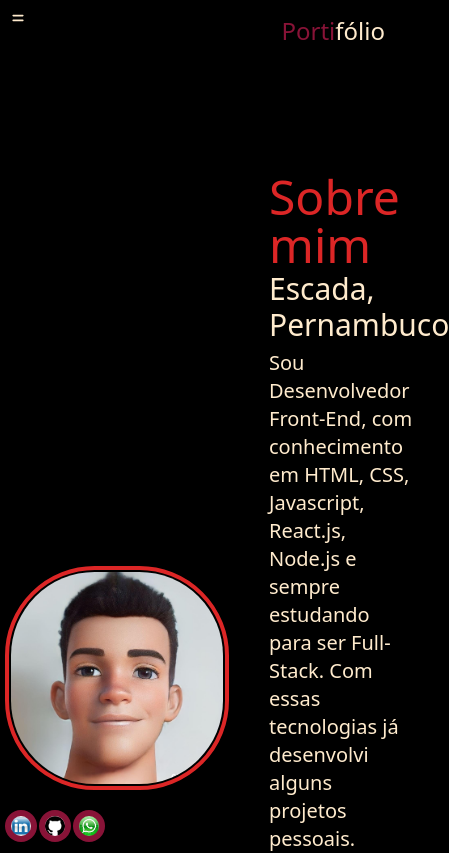
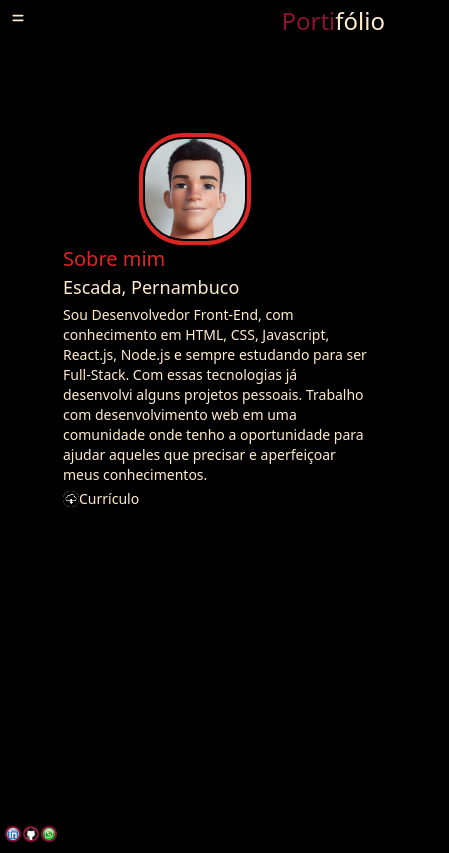
Before and after one commit to dev-fagundes01/portifolio, a React (Vite) app: page /sobre in a window 390 px wide. Shown: the top 853 px of the page, 449 px wide, since content can reach past the window. Built offline with nearby package versions, Linux system fonts and the light colour scheme.

Commit message:
layout mobile finalizado

```diff
--- a/src/components/Footer/index.jsx
+++ b/src/components/Footer/index.jsx
@@ -8,28 +8,40 @@ const Footer = () => {
   return (
     <div className="flex flex-row gap-2 justify-start fixed bottom-2">
       <a
-        className="bg-rose-900 flex items-center justify-center rounded-full hover:scale-125 hover:duration-1000 h-8 w-8"
+        className="bg-rose-900 flex items-center justify-center rounded-full hover:scale-125 hover:duration-1000 h-4 w-4 md:h-8 md:w-8"
         href="https://www.linkedin.com/in/diego-fagundes-da-silva-694ab71b3/"
         target="_blank"
         rel="noreferrer"
       >
-        <img className="rounded-full h-5" src={Linkedin} alt="img-linkedin" />
+        <img
+          className="rounded-full h-3 md:h-5"
+          src={Linkedin}
+          alt="img-linkedin"
+        />
       </a>
       <a
-        className="bg-rose-900 flex items-center justify-center rounded-full hover:scale-125 hover:duration-1000 h-8 w-8"
+        className="bg-rose-900 flex items-center justify-center rounded-full hover:scale-125 hover:duration-1000 h-4 w-4 md:h-8 md:w-8"
         href="https://github.com/DiegoSilva1919"
         target="_blank"
         rel="noreferrer"
       >
-        <img className="rounded-full h-5" src={GitHub} alt="img-github" />
+        <img
+          className="rounded-full h-3 md:h-5"
+          src={GitHub}
+          alt="img-github"
+        />
       </a>
       <a
-        className="bg-rose-900 flex items-center justify-center rounded-full hover:scale-125 hover:duration-1000 h-8 w-8"
+        className="bg-rose-900 flex items-center justify-center rounded-full hover:scale-125 hover:duration-1000 h-4 w-4 md:h-8 md:w-8"
         href="https://wa.me/qr/EBYVIZJRG3FPF1"
         target="_blank"
         rel="noreferrer"
       >
-        <img className="rounded-full h-5" src={Whatsapp} alt="img-whatsapp" />
+        <img
+          className="rounded-full h-3 md:h-5"
+          src={Whatsapp}
+          alt="img-whatsapp"
+        />
       </a>
     </div>
   )
--- a/src/components/Header/Header.jsx
+++ b/src/components/Header/Header.jsx
@@ -54,7 +54,7 @@ function Header() {
           </li>
         </ul>
       </Nav>
-      <h1 className="text-2xl mt-2.5">
+      <h1 className="text-2xl md:mt-2.5">
         <span className="text-rose-900">Porti</span>fólio
       </h1>
     </header>
--- a/src/pages/AboutMe.jsx
+++ b/src/pages/AboutMe.jsx
@@ -4,16 +4,16 @@ import Foto from './../../src/assets/foto.png'
 function AboutMe() {
   return (
     <section className="grid place-items-center items-center">
-      <div className="flex flex-row items-center">
+      <div className="flex flex-col md:flex-row items-center">
         <img
-          className="h-56 rounded-default border-4 p-2 border-red-600 border-solid "
+          className="h-28 md:h-56 rounded-default border-4 p-2 border-red-600 border-solid "
           src={Foto}
           alt="imf-foto"
         />
-        <div className="flex flex-col pt-10 ml-10 w-50 gap-2">
-          <h2 className="text-5xl text-red-600">Sobre mim</h2>
-          <h3 className="text-3xl">Escada, Pernambuco</h3>
-          <p className="my-1 text-xl w-4/5">
+        <div className="flex flex-col ml-10 w-4/5 md:pt-10 md:gap-2">
+          <h2 className="text-xl md:text-5xl text-red-600">Sobre mim</h2>
+          <h3 className="text-lg md:text-3xl">Escada, Pernambuco</h3>
+          <p className="my-1 text-sm md:text-xl md:w-4/5">
             Sou Desenvolvedor Front-End, com conhecimento em HTML, CSS,
             Javascript, React.js, Node.js e sempre estudando para ser
             Full-Stack. Com essas tecnologias já desenvolvi alguns projetos
@@ -22,12 +22,16 @@ function AboutMe() {
             meus conhecimentos.
           </p>
           <a
-            className="flex items-center hover:text-rose-900 duration-700 text-xl"
+            className="flex items-center hover:text-rose-900 duration-700 text-sm md:text-xl"
             href="https://1drv.ms/f/s!Alq6MThgER89hXQKuzfY350PiVOA?e=6aK1Tj"
             target="_blank"
             rel="noreferrer"
           >
-            <img className="rounded-full h-5" src={Dowload} alt="img-dowload" />
+            <img
+              className="rounded-full h-4 md:h-5"
+              src={Dowload}
+              alt="img-dowload"
+            />
             Currículo
           </a>
         </div>
--- a/src/pages/Home.jsx
+++ b/src/pages/Home.jsx
@@ -8,26 +8,26 @@ function Home() {
       className="grid place-items-center
     align-items-center min-h-full my-20"
     >
-      <div className="flex gap-8 flex-row my-0">
+      <div className="flex gap-8 flex-col md:flex-row my-0">
         <div
           className="flex
     align-items-center justify-center flex-col"
         >
-          <h3 className="text-4xl">Oi!, eu sou</h3>
+          <h3 className="text-base md:text-4xl">Oi!, eu sou</h3>
 
           <Link to="/sobre">
-            <h2 className="leading-normal text-6xl widest">
+            <h2 className="leading-normal text-2xl md:text-6xl widest">
               Diego <span className="text-rose-900">Fagundes</span>
             </h2>
           </Link>
 
-          <h2 className="leading-normal text-4xl w-auto">
+          <h2 className="leading-normal text-base md:text-4xl w-auto">
             Programador Front-End
           </h2>
         </div>
         <Link to="/projetos">
           <img
-            className="h-64 animate-shake hover:animate-shakeHover"
+            className="h-28 md:h-64 animate-shake hover:animate-shakeHover"
             src={Background}
             alt="img-background"
           />
--- a/src/pages/Projects.jsx
+++ b/src/pages/Projects.jsx
@@ -102,13 +102,13 @@ const Projects = () => {
                 alt={projects.alt}
               />
               <div className="absolute flex flex-col w-3/5 gap-3">
-                <h5 className="text-3xl">{projects.projectsName}</h5>
-                <p className="text-lg leading-none">{projects.description}</p>
-                <p className="text-lg leading-none">{projects.technologies}</p>
+                <h5 className="text-lg">{projects.projectsName}</h5>
+                <p className="text-sm leading-none">{projects.description}</p>
+                <p className="text-sm leading-none">{projects.technologies}</p>
                 <div className="flex items-center justify-center gap-1 flex-row">
                   <button className="flex items-center justify-center bg-blue-700 rounded-full p-1 w-20 h-auto hover:bg-red-500 active:bg-red-700">
                     <a
-                      className="text-sm"
+                      className="text-xs"
                       target="_blank"
                       href={projects.links1}
                       rel="noreferrer"
@@ -118,7 +118,7 @@ const Projects = () => {
                   </button>
                   <button className="flex items-center justify-center bg-blue-700 rounded-full p-1 w-20 h-auto hover:bg-red-500 active:bg-red-700">
                     <a
-                      className="text-sm"
+                      className="text-xs"
                       target="_blank"
                       href={projects.links2}
                       rel="noreferrer"
@@ -152,7 +152,7 @@ const Projects = () => {
                 alt={projects.alt}
               />
               <div className="absolute flex flex-col w-3/5 gap-3">
-                <h5 className="text-base md:text-2xl flex justify-center">
+                <h5 className="md:text-2xl flex justify-center">
                   {projects.projectsName}
                 </h5>
                 <p className="text-lg leading-none">{projects.description}</p>
```
